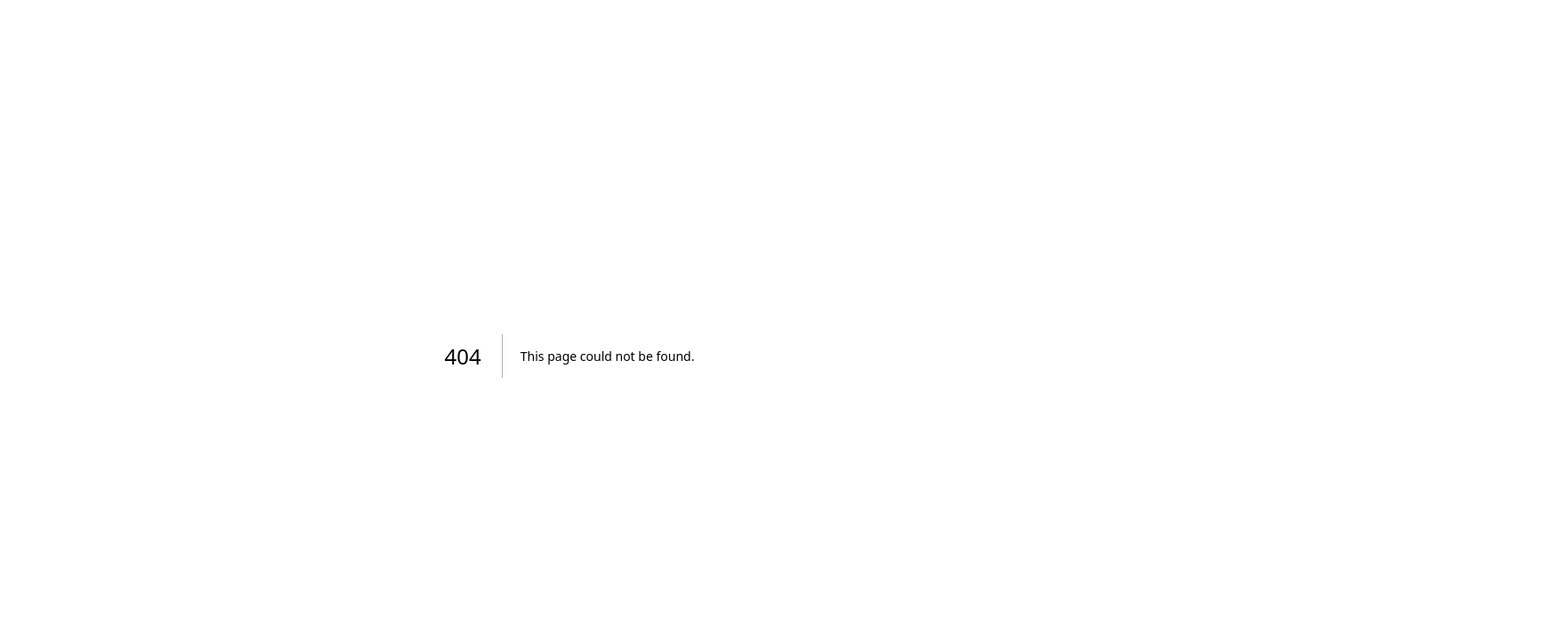
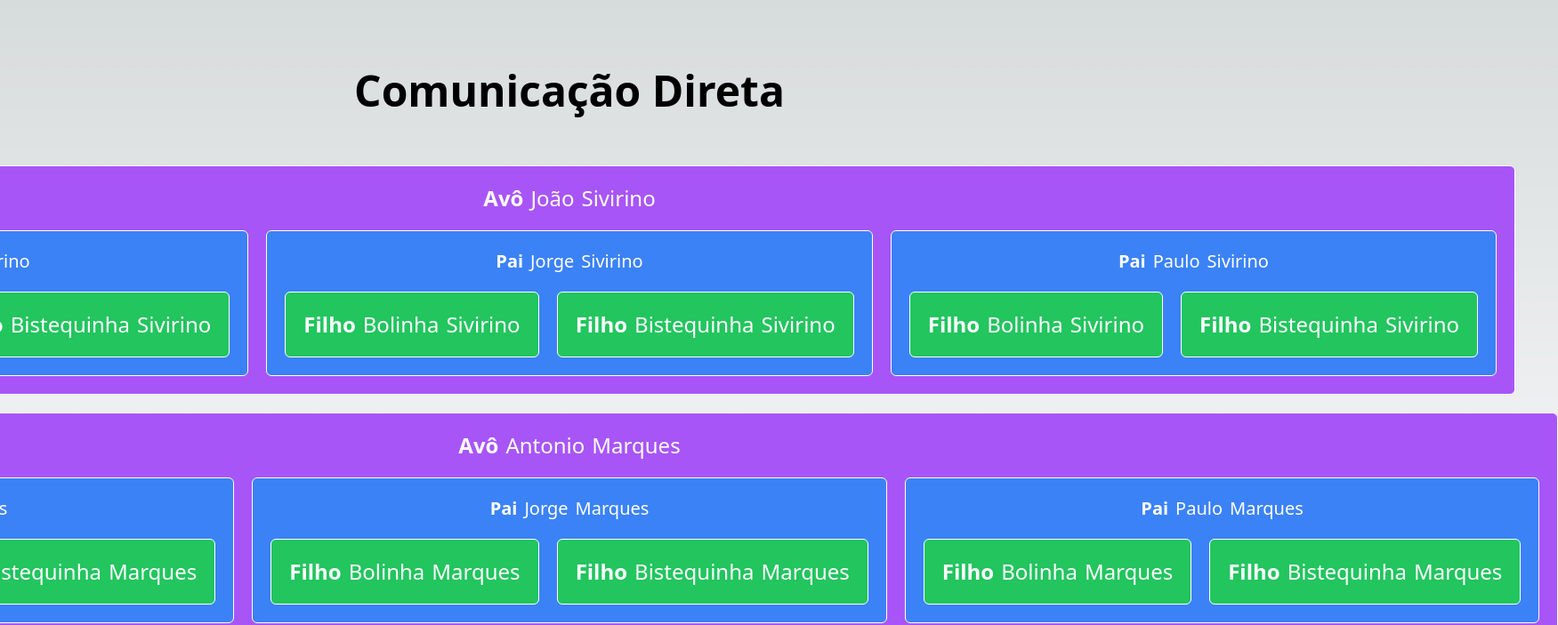
Before and after one commit to Antonio-Marquess/Cod3r-intensivo-react-next, a Next.js app in the folder app-inicial/: page /comunicacao/direta in a window 1280 px wide. Before the commit this address had no page. Shown: the top 703 px of the page at 89% size, 1751 px wide, since content can reach past the window. Built offline with nearby package versions, Linux system fonts and the light colour scheme.

Commit message:
Comunicação entre Componente (direta)

```diff
--- /dev/null
+++ b/app-inicial/src/components/comunicacao/direta/Avo.tsx
@@ -0,0 +1,28 @@
+import Pai from "./Pai";
+
+interface AvoProps {
+    nome: string
+    sobrenome: string
+}
+
+export default function Avo(props: AvoProps) {
+    return (
+        <div className={`
+            flex flex-col
+            gap-5 p-5 rounded-md
+            bg-purple-500 text-white border border-white
+        `}>
+            <div className='flex justify-center gap-2 text-2xl'>
+                <span className='font-black'>Avô</span>
+                <span>{props.nome}</span>
+                <span>{props.sobrenome}</span>
+            </div>
+            <div className='flex gap-5 '>
+                <Pai nome="Antonio" sobrenome={props.sobrenome} />
+                <Pai nome="Jorge" sobrenome={props.sobrenome} />
+                <Pai nome="Paulo" sobrenome={props.sobrenome} />
+            </div>
+
+        </div>
+    )
+}
--- /dev/null
+++ b/app-inicial/src/components/comunicacao/direta/Filho.tsx
@@ -0,0 +1,21 @@
+interface FilhoProps {
+    nome: string
+    sobrenome: string
+}
+
+export default function Filho(props: FilhoProps) {
+    return (
+        <div className={`
+            flex justify-center items-center
+            rounded-md p-5
+            bg-green-500  border border-white
+        `}>
+            <div className='flex justify-center gap-2 text-2xl'>
+                <span className='font-black'>Filho</span>
+                <span>{props.nome}</span>
+                <span>{props.sobrenome}</span>
+            </div>
+
+        </div>
+    )
+}
--- /dev/null
+++ b/app-inicial/src/components/comunicacao/direta/Pai.tsx
@@ -0,0 +1,27 @@
+import Filho from "./Filho";
+
+interface PaiProps {
+    nome: string
+    sobrenome: string
+}
+
+export default function Pai(props: PaiProps) {
+    return (
+        <div className={`
+            flex flex-col gap-5
+            bg-blue-500 text-white border border-white
+            rounded-md p-5
+        `}>
+
+            <div className='flex justify-center gap-2 text-xl'>
+                <span className='font-black'>Pai</span>
+                <span>{props.nome}</span>
+                <span>{props.sobrenome}</span>
+            </div>
+            <div className='flex gap-5 '>
+                <Filho nome="Bolinha" sobrenome={props.sobrenome}/>
+                <Filho nome="Bistequinha" sobrenome={props.sobrenome}/>
+            </div>
+        </div>
+    )
+}
--- /dev/null
+++ b/app-inicial/src/pages/comunicacao/direta.tsx
@@ -0,0 +1,11 @@
+import Avo from "@/components/comunicacao/direta/Avo";
+
+export default function PaginaDireta() {
+    return (
+        <div className="flex flex-col gap-5 justify-center items-center h-screen">
+            <h1 className=" text-5xl font-black mb-10">Comunicação Direta</h1>
+            <Avo nome="João" sobrenome="Sivirino" />
+            <Avo nome="Antonio" sobrenome="Marques" />
+        </div>
+    )
+}
```
